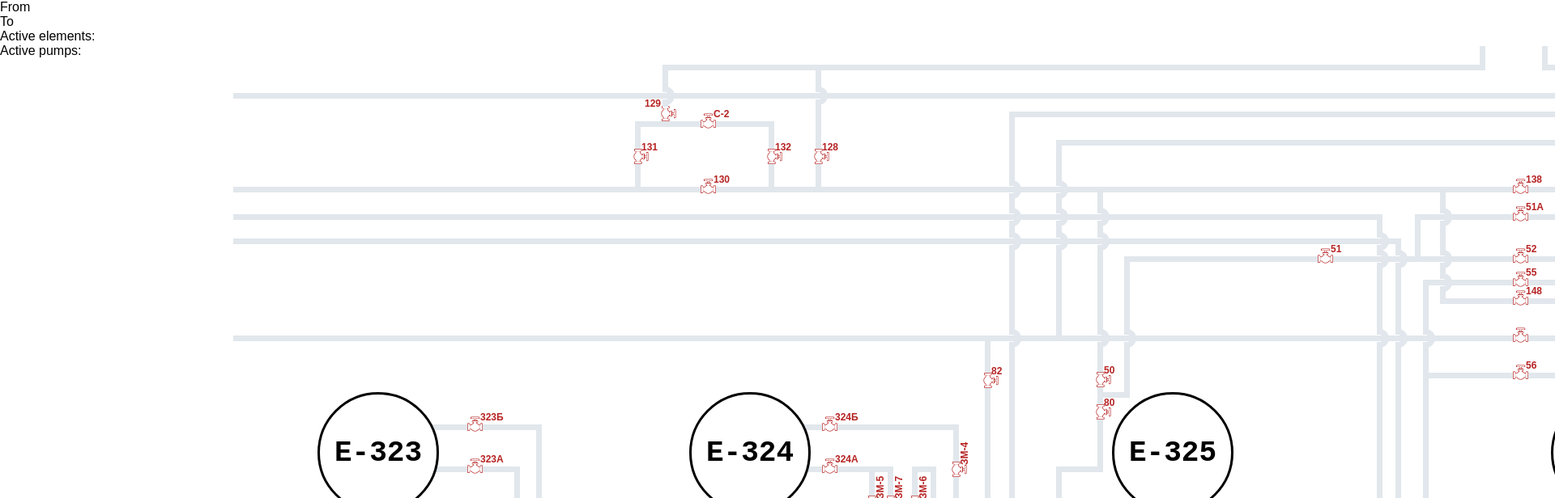
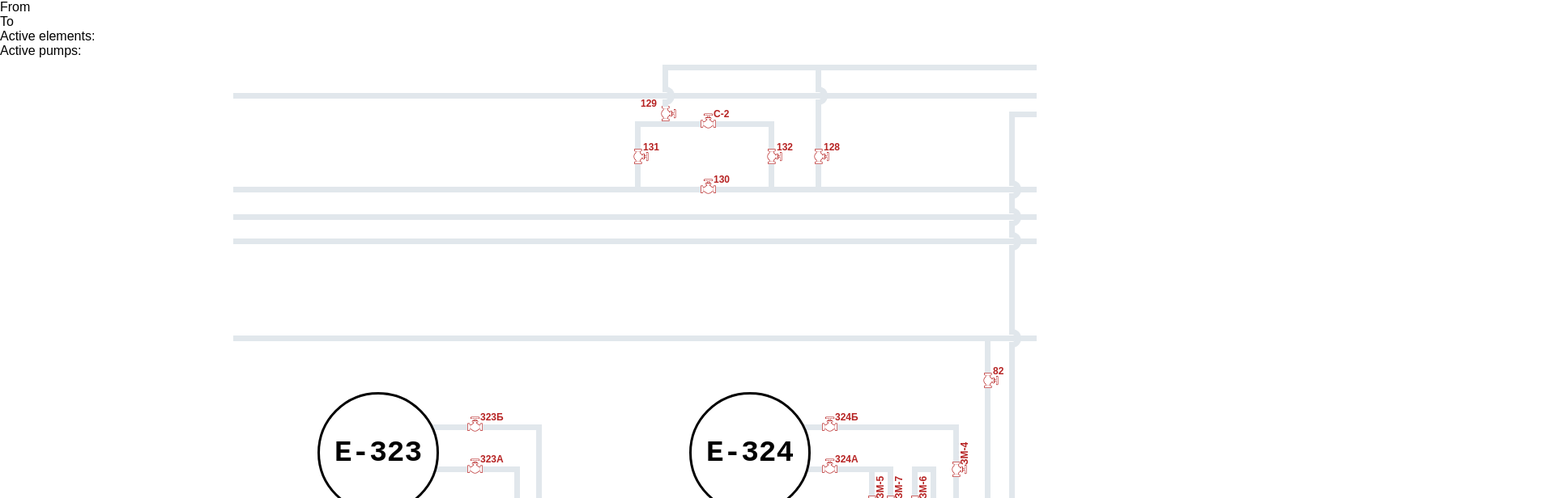
Before and after one commit to Alex228q/park2, a React (Vite) app: page / in a window 1280 px wide. Shown: the top 616 px of the page at 81% size, 1920 px wide, since content can reach past the window. Built offline with nearby package versions, Linux system fonts and the light colour scheme.

Commit message:
update31_03_6

```diff
--- a/src/App.jsx
+++ b/src/App.jsx
@@ -1,4 +1,4 @@
-import { useEffect } from "react";
+import { useEffect, useRef } from "react";
 import parkStore from "./store/parkStore";
 
 import TopLevel from "./components/Top/TopLevel";
@@ -7,8 +7,18 @@
 import Station91035 from "./components/Bottom/Station91035";
 
 function App() {
+  const isMobile =
+    /Android|webOS|iPhone|iPad|iPod|BlackBerry|IEMobile|Opera Mini/i.test(
+      navigator.userAgent
+    );
   const { from, to, activeElements, addActiveElement, activePump } =
     parkStore();
+
+  const containerRef = useRef(null);
+  const isDragging = useRef(false);
+  const startPos = useRef({ x: 0, y: 0 });
+  const scrollLeft = useRef(0);
+  const scrollTop = useRef(0);
 
   useEffect(() => {
     if (from === "E-322") {
@@ -114,8 +124,84 @@
     }
   }, [from, to, activePump, addActiveElement]);
 
+  // Обработчики для drag-scroll
+  const handleMouseDown = (e) => {
+    if (e.button !== 0) return; // Проверяем, что нажата левая кнопка мыши
+
+    isDragging.current = true;
+    startPos.current = {
+      x: e.pageX - containerRef.current.offsetLeft,
+      y: e.pageY - containerRef.current.offsetTop,
+    };
+    scrollLeft.current = containerRef.current.scrollLeft;
+    scrollTop.current = containerRef.current.scrollTop;
+
+    // Изменяем курсор
+    containerRef.current.style.cursor = "grabbing";
+    containerRef.current.style.userSelect = "none";
+  };
+
+  const handleMouseLeave = () => {
+    isDragging.current = false;
+    resetCursor();
+  };
+
+  const handleMouseUp = () => {
+    isDragging.current = false;
+    resetCursor();
+  };
+
+  const handleMouseMove = (e) => {
+    if (!isDragging.current) return;
+
+    e.preventDefault();
+    const x = e.pageX - containerRef.current.offsetLeft;
+    const y = e.pageY - containerRef.current.offsetTop;
+    const walkX = (x - startPos.current.x) * 1.5; // Умножаем на 2 для более быстрого скролла
+    const walkY = (y - startPos.current.y) * 1.5;
+
+    containerRef.current.scrollLeft = scrollLeft.current - walkX;
+    containerRef.current.scrollTop = scrollTop.current - walkY;
+  };
+
+  const resetCursor = () => {
+    if (containerRef.current) {
+      containerRef.current.style.cursor = "grab";
+      containerRef.current.style.removeProperty("user-select");
+    }
+  };
+
+  if (!isMobile) {
+    return (
+      <div
+        ref={containerRef}
+        style={{
+          position: "relative",
+          overflow: "auto",
+          width: "100vw",
+          height: "100vh",
+          cursor: "grab",
+        }}
+        onMouseDown={handleMouseDown}
+        onMouseLeave={handleMouseLeave}
+        onMouseUp={handleMouseUp}
+        onMouseMove={handleMouseMove}
+      >
+        <p>From {from}</p>
+        <p>To {to}</p>
+        <p>Active elements: {activeElements.join(", ")}</p>
+        <p>Active pumps: {activePump.join(", ")}</p>
+
+        <TopLevel />
+        <TanksLevel />
+        <InterparkCommunication />
+        <Station91035 />
+      </div>
+    );
+  }
+
   return (
-    <div style={{ position: "relative" }}>
+    <>
       <p>From {from}</p>
       <p>To {to}</p>
       <p>Active elements: {activeElements.join(", ")}</p>
@@ -125,7 +211,7 @@
       <TanksLevel />
       <InterparkCommunication />
       <Station91035 />
-    </div>
+    </>
   );
 }
 
--- a/src/components/Top/TopLevel.jsx
+++ b/src/components/Top/TopLevel.jsx
@@ -301,7 +301,7 @@
       <Pipe top={138} left={2804} length={33} title="v83" />
       <Pipe top={182} left={2804} length={10} title="v84" />
       <Valve top={190} left={2800} title="75" isLeft/>
-      <Valve top={190} left={2830} title="76" isLeft/>
+      <Valve top={190} left={2830} title="76" />
       <Pipe top={211} left={2804} length={10} title="v85" />
       <Pipe top={211} left={2834} length={10} title="v86" />
 
--- a/src/components/Valve.jsx
+++ b/src/components/Valve.jsx
@@ -101,7 +101,7 @@
 
           position: "absolute",
           top: isLeft ? top - 8 : top - 7,
-          left: isLeft ? left - 29 : left + 12,
+          left: isLeft ? left - 34 : left + 14,
           fontSize: "12px",
           fontWeight: "bold",
           color,
```
